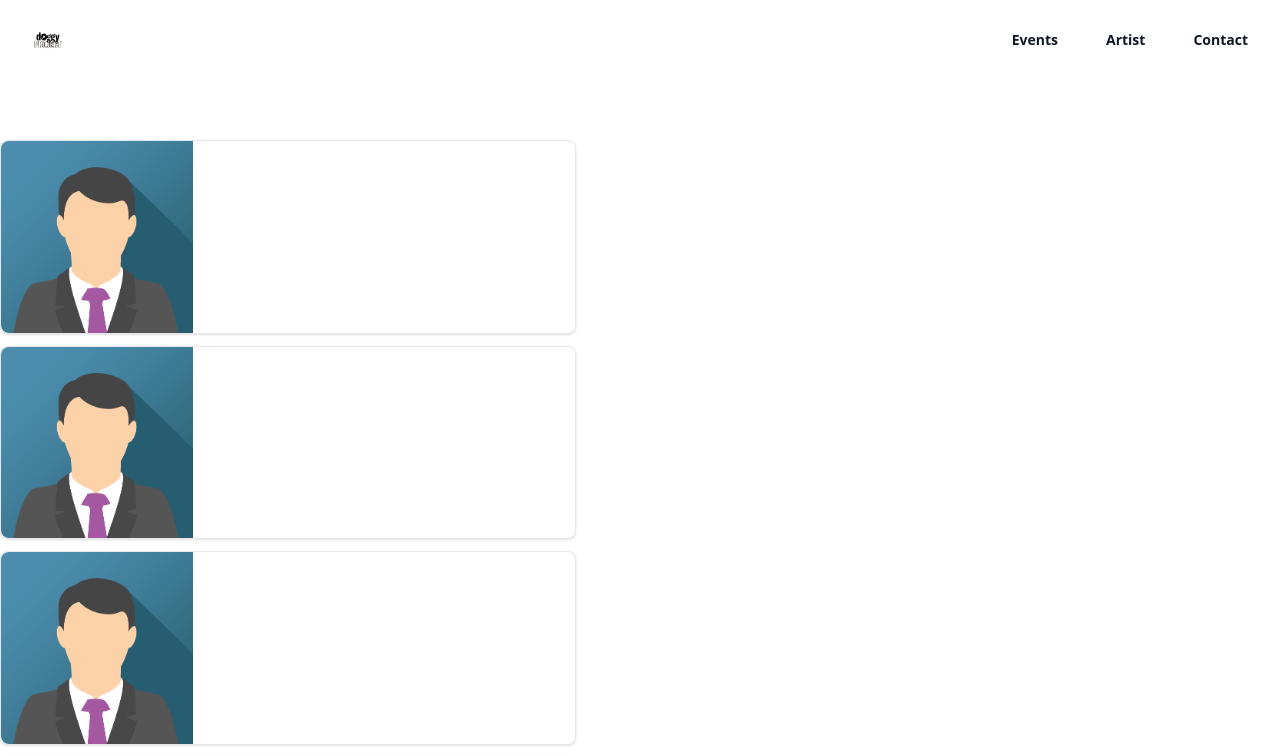
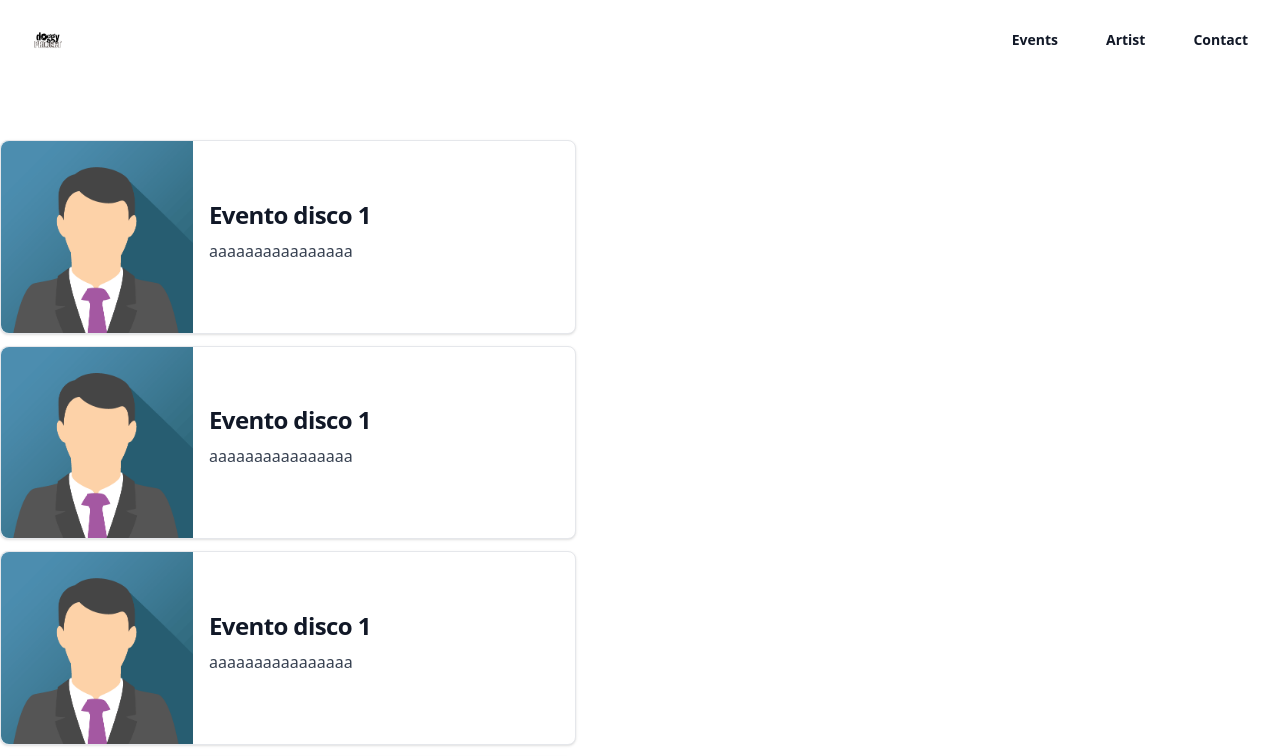
Before and after one commit to Forz70043/doggyproject, a Next.js app: page /events in a window 1280 px wide. Shown: the top 756 px of the page. Built offline with nearby package versions, Linux system fonts and the light colour scheme.

Commit message:
fix events text

```diff
--- a/components/EventComponent.js
+++ b/components/EventComponent.js
@@ -10,8 +10,8 @@ export default function EventComponent(props) {
                     <a href="#" className="flex flex-col items-center bg-white border border-gray-200 rounded-lg shadow md:flex-row md:max-w-xl hover:bg-gray-100 dark:border-gray-700 dark:bg-gray-800 dark:hover:bg-gray-700 my-3">
                         <Image className="object-cover w-full rounded-t-lg h-96 md:h-auto md:w-48 md:rounded-none md:rounded-l-lg" src="/img_avatar.png" alt="" width={100} height={120} />
                         <div className="flex flex-col justify-between p-4 leading-normal">
-                            <h5 className="mb-2 text-2xl font-bold tracking-tight text-gray-900 dark:text-white">{props.name ?? ''}</h5>
-                            <p className="mb-3 font-normal text-gray-700 dark:text-gray-400">{(props.description) ? props.description : (props.data) ? props.data : ''}</p>
+                            <h5 className="mb-2 text-2xl font-bold tracking-tight text-gray-900 dark:text-white">{elem.name ?? ''}</h5>
+                            <p className="mb-3 font-normal text-gray-700 dark:text-gray-400">{(elem.description) ? elem.description : (elem.data) ? elem.data : ''}</p>
                         </div>
                     </a>
                 )
```
